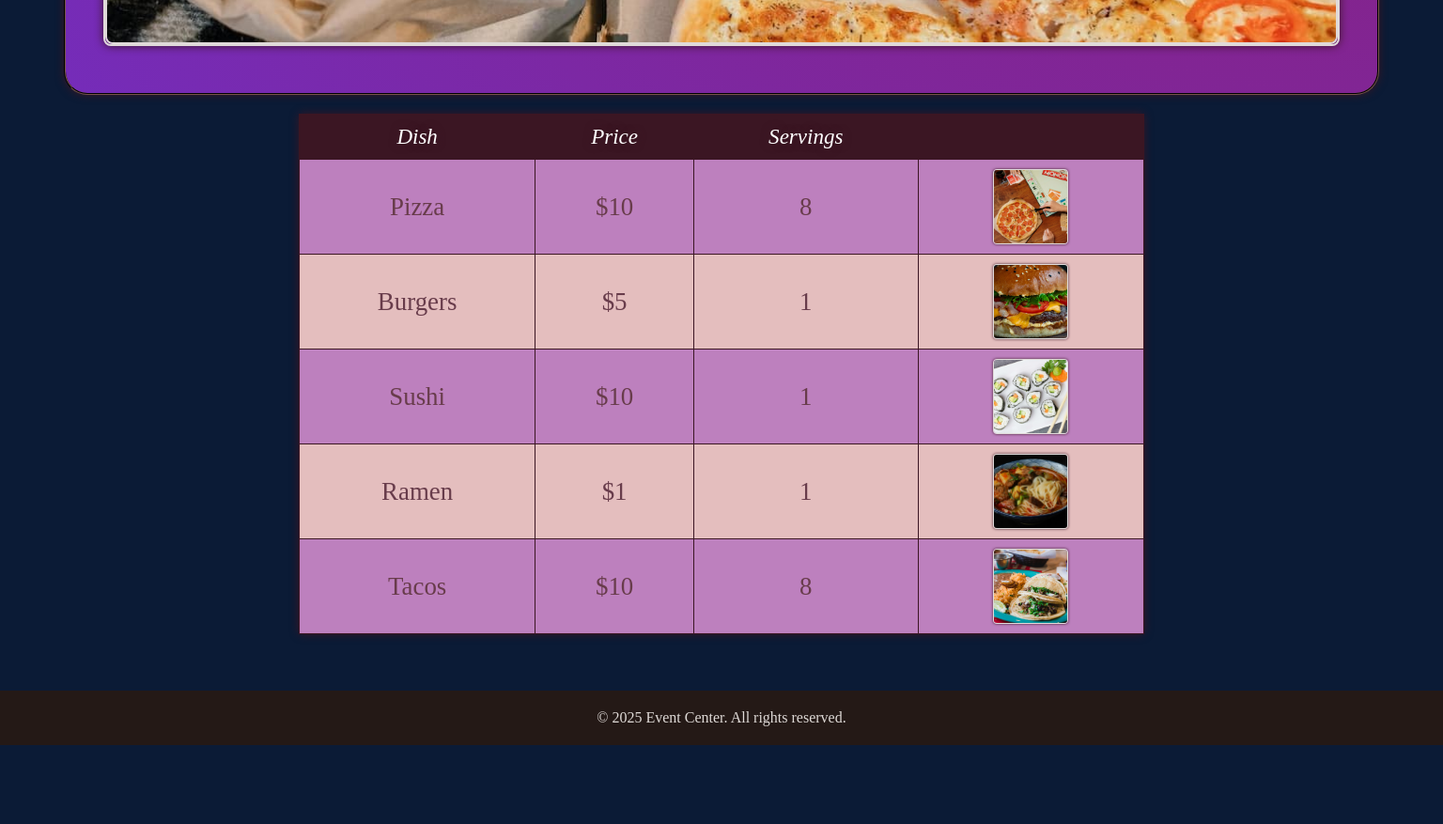
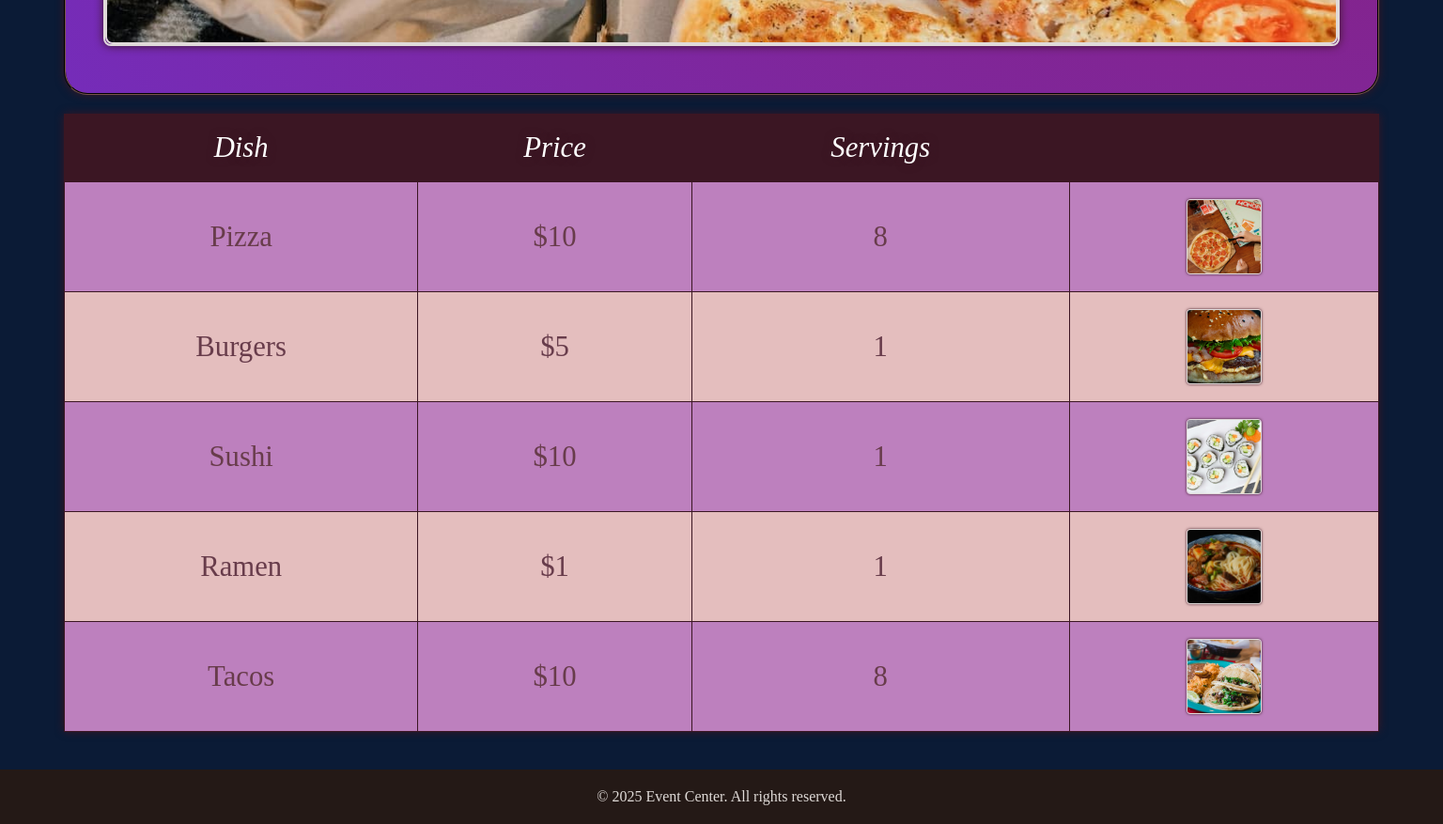
Before and after one commit to Faerytech/Game-Night-Website, a plain HTML site: page menu.html in a window 1536 px wide. Shown: the part 1360-2237 px from the top of the page at 94% size. Before the commit the page ends 2153 px from the top, so only its background shows below. Drawn offline with Linux system fonts and the light colour scheme.

Commit message:
Add files via upload

```diff
--- a/css/styles.css
+++ b/css/styles.css
@@ -657,7 +657,24 @@ button:hover {
     }
   }
 }
+@media (min-width: 1000px) {
+  .event {
+    height: auto;
+    min-height: 500px;
+    display: flex;
+    flex-direction: column;
+    justify-content: flex-start;
+    align-items: center;
+    padding: 20px;
+  }
 
+  .event img {
+    width: 100%;
+    height: 220px;
+    object-fit: cover;
+    margin-bottom: 15px;
+  }
+}
 /* ------------- LOCATION ------------- */
 
 .location-details {
@@ -737,6 +754,43 @@ button:hover {
   box-shadow: 0 0 12px #3b1623;
 }
 
+@media (min-width: 1000px) {
+  .menu-table {
+    max-width: 1200px;
+    width: 100%;
+    margin: 0 auto;
+    border-collapse: collapse;
+    background-color: #c9707a;
+    box-shadow: #3b1623 0px 0px 10px;
+    border-radius: 5px;
+    color: #683c4b;
+  }
+
+  .menu-table th,
+  .menu-table td {
+    padding: 14px;
+    font-size: 1.4em;
+  }
+}
+@media (min-width: 1400px) {
+  .menu-table {
+    max-width: 1400px;
+    width: 100%;
+    margin: 0 auto;
+    border-collapse: collapse;
+    background-color: #c9707a;
+    box-shadow: #3b1623 0px 0px 10px;
+    border-radius: 5px;
+    color: #683c4b;
+  }
+
+  .menu-table th,
+  .menu-table td {
+    padding: 18px;
+    font-size: 1.6em;
+  }
+}
+
 /* ------------- FOOTER ------------- */
 footer {
   background: #241916;
@@ -766,3 +820,5 @@ input[type="radio"],
 button[type="submit"] {
   cursor: url("../assets/videogames2.png") 8 8, pointer;
 }
+
+/* ------------- END OF CSS ------------- */
```
